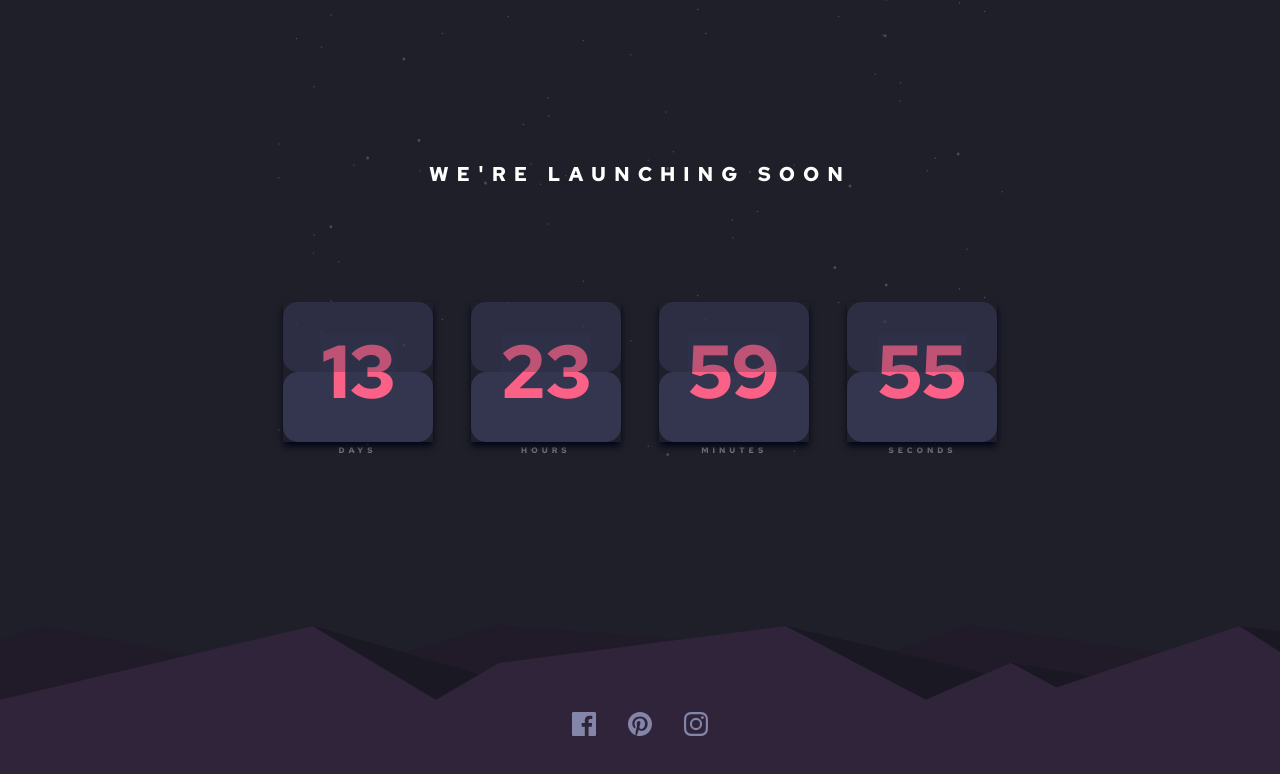
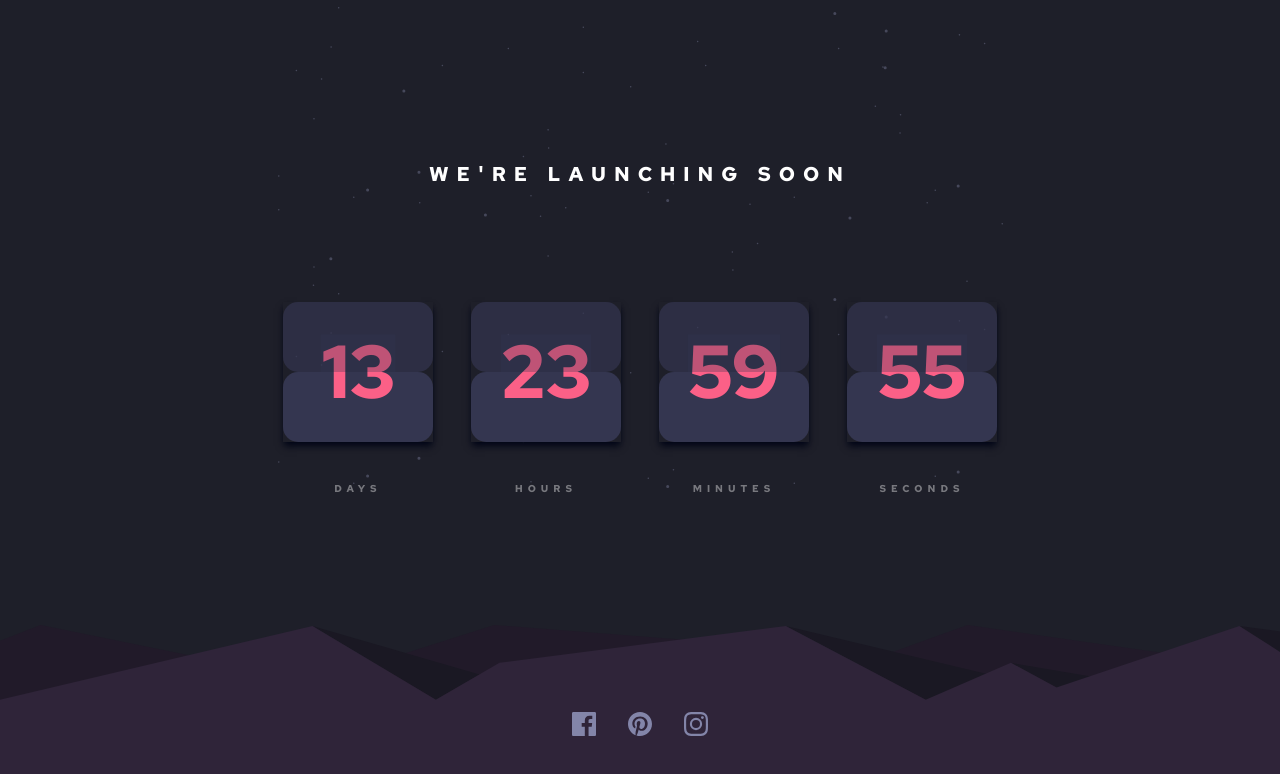
Before and after one commit to RaidEyes/countdown-timer, a React (Vite) app: page / in a window 1280 px wide. Shown: the top 774 px of the page. Built offline with nearby package versions, Linux system fonts and the light colour scheme; the HTML template or start-up script is replaced by a standard one.

Commit message:
Change padding for h2 element

```diff
--- a/src/Date/Day.tsx
+++ b/src/Date/Day.tsx
@@ -6,7 +6,7 @@ function Day(props: { day: number }) {
           {props.day}
         </p>
       </div>
-      <h2 className="text-[0.5rem] tracking-[0.25rem] pt-4 text-white/40">
+      <h2 className="sm:scale-125 lg:pt-12 text-[0.5rem] tracking-[0.25rem] pt-4 text-white/40">
         DAYS
       </h2>
     </div>
--- a/src/Date/Hour.tsx
+++ b/src/Date/Hour.tsx
@@ -6,7 +6,7 @@ function Hour(props: { hour: number }) {
           {props.hour}
         </p>
       </div>
-      <h2 className="text-[0.5rem] tracking-[0.25rem] pt-4 text-white/40">
+      <h2 className="sm:scale-125 lg:pt-12 text-[0.5rem] tracking-[0.25rem] pt-4 text-white/40">
         HOURS
       </h2>
     </div>
--- a/src/Date/Minute.tsx
+++ b/src/Date/Minute.tsx
@@ -6,7 +6,7 @@ function Minute(props: { minute: number }) {
           {props.minute}
         </p>
       </div>
-      <h2 className="text-[0.5rem] tracking-[0.25rem] pt-4 text-white/40">
+      <h2 className="sm:scale-125 lg:pt-12 text-[0.5rem] tracking-[0.25rem] pt-4 text-white/40">
         MINUTES
       </h2>
     </div>
--- a/src/Date/Second.tsx
+++ b/src/Date/Second.tsx
@@ -6,7 +6,7 @@ function Second(props: { second: number }) {
           {props.second}
         </p>
       </div>
-      <h2 className="text-[0.5rem] tracking-[0.25rem] pt-4 text-white/40">
+      <h2 className="sm:scale-125 lg:pt-12 text-[0.5rem] tracking-[0.25rem] pt-4 text-white/40">
         SECONDS
       </h2>
     </div>
```
